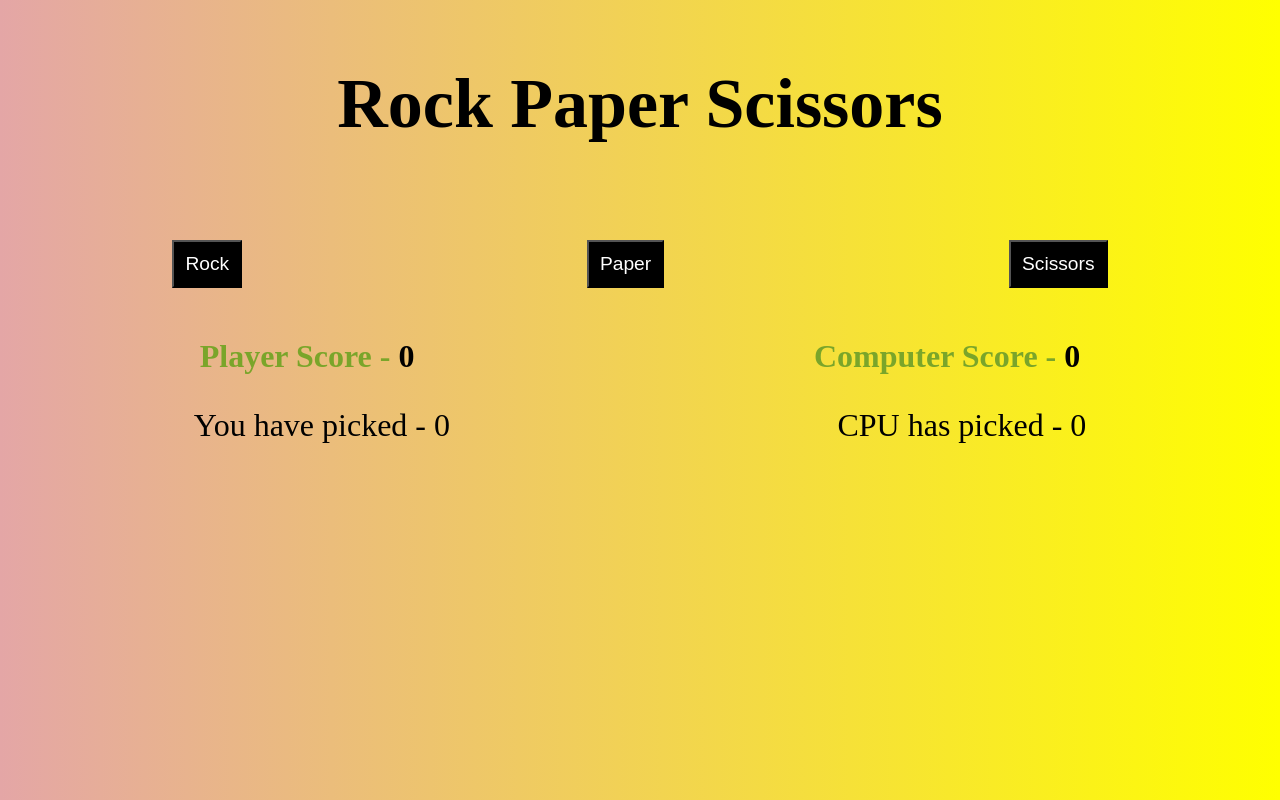
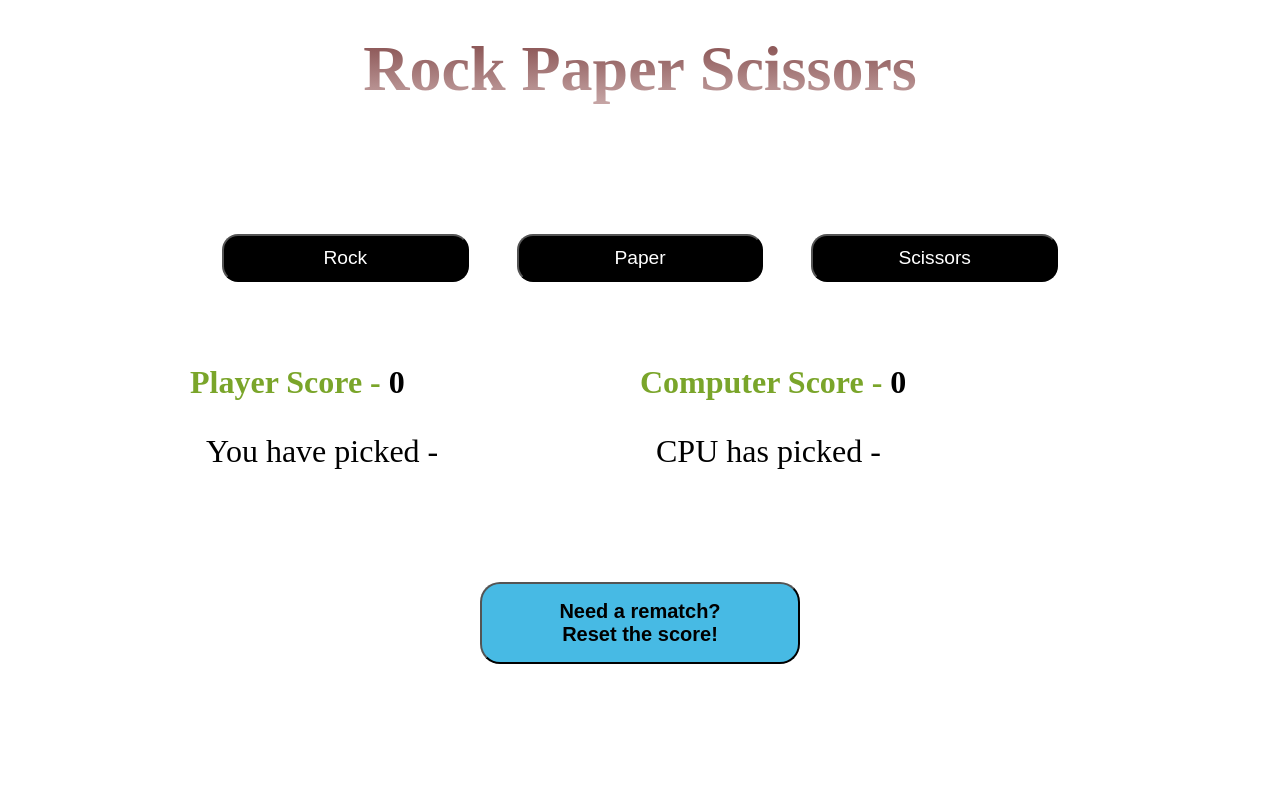
Before and after one commit to mihai-gabriel1/Rock-Paper-Scissors, a plain HTML site: page index.html in a window 1280 px wide. Drawn offline with Linux system fonts and the light colour scheme.

Commit message:
Buttons have been styled, aswell as the decissions containers. A reset score button has been added.

```diff
--- a/index.html
+++ b/index.html
@@ -32,12 +32,20 @@
 
     <div class="selectedChoices">
       <div class="playerSelected">
-        You have picked - <span id="playerpick">0</span>
+        You have picked - <span id="playerpick"></span>
       </div>
       <div class="cpuSelected">
-        CPU has picked - <span id="cpupick">0</span>
+        CPU has picked - <span id="cpupick"><em></em></span>
       </div>
     </div>
+    <div class="game-decissions">
+      <div class="playerWin">
+        <span id="playerWin"><em></em></span>
+      </div>
+      <div class="cpuWin"><span id="cpuWin"></span></div>
+      <div></div>
+    </div>
+    <button class="reset">Need a rematch? <br />Reset the score!</button>
   </body>
   <script src="script.js" defer></script>
 </html>
--- a/script.js
+++ b/script.js
@@ -69,18 +69,18 @@ function game(e) {
   console.log(e.currentTarget, "button value");
   const selectedValue = e.currentTarget.value;
   playRound(playerSelection(selectedValue), computerPlay());
-  if (computerScore > playerScore) {
-    console.log(
-      "The overall winner is the AI. Pretty shameful, don't you think?"
-    );
-    console.log("The game is over!");
-  } else if (playerScore > computerScore) {
-    console.log(`Computer Score - ${computerScore} `);
-    console.log(`Player Score - ${playerScore}`);
-  }
-  console.log("You are the overall winner! Congratulations!");
+  //   if (computerScore > playerScore) {
+  //     console.log(
+  //       "The overall winner is the AI. Pretty shameful, don't you think?"
+  //     );
+  //     console.log("The game is over!");
+  //   } else if (playerScore > computerScore) {
+  //     console.log(`Computer Score - ${computerScore} `);
+  //     console.log(`Player Score - ${playerScore}`);
+  //   }
+  //   console.log("You are the overall winner! Congratulations!");
+  // }
 }
-// game();
 
 const rockBtn = document.querySelector("#rockBtn");
 rockBtn.addEventListener("click", game);
@@ -97,6 +97,13 @@ const computerScoreHtml = document.querySelector("#computerscore");
 const playerPickHtml = document.querySelector("#playerpick");
 const cpuPickHtml = document.querySelector("#cpupick");
 
+const playerWin = document.querySelector("#playerWin");
+
+const resetBtn = document.querySelector(".reset");
+
+//refresh page for new game
+resetBtn.addEventListener("click", () => location.reload());
+
 console.log(computerScoreHtml);
 console.log(playerScoreHtml);
 
@@ -105,3 +112,14 @@ console.log(playerScoreHtml);
 // Div-uri selectii jucator, cpu
 // evidentierea butonului apasat
 // clip react
+
+// RESETSCORE FUNCTION WHEN SCORE REACHES 5;
+// TOT ATUNCI SI MESAJUL CU OVERALL WINNER SA FIE AFISAT,
+// NU DEAMPULEA CUM E ACUM
+
+// AS STATED IN THE REVISITING PAGE, TRY TO CHANGE ALL THE
+//  CONSOLE LOGS INTO DIVS, DISPLAYING INTO THE DOM
+// REFACTOR THE IFS FROM COMPUTERPLAY VS SELECTEDVALUE
+// SA FIE CODUL CAT MAI SCURT
+
+// SI DUPA, VEZI CLIPURILE DE LA DRAGOS!
--- a/style.css
+++ b/style.css
@@ -1,22 +1,25 @@
 * {
   margin: 0 auto;
-}
-
-body {
-  background-image: linear-gradient(to right, rgb(228, 166, 166), yellow);
+  box-sizing: border-box;
+  width: 900px;
 }
 
 h1 {
-  font-size: 70px;
+  font-size: 4rem;
   display: flex;
-  justify-content: space-around;
+  justify-content: center;
   align-items: center;
-  margin-top: 5%;
+  margin-top: 2rem;
+  background: -webkit-linear-gradient(rgb(127, 69, 69), rgb(200, 168, 168));
+  -webkit-background-clip: text;
+  -webkit-text-fill-color: transparent;
 }
 
 .buttons {
   display: flex;
+  gap: 3rem;
   margin-top: 6rem;
+  padding: 2rem;
 }
 
 #paperBtn,
@@ -26,6 +29,7 @@ h1 {
   font-size: 1.2rem;
   padding: 0.7rem;
   color: white;
+  border-radius: 1rem;
 }
 
 #start {
@@ -40,6 +44,7 @@ h1 {
 .score-tracker {
   display: flex;
   margin-top: 50px;
+  justify-content: center;
   font-size: 2rem;
   font-weight: bold;
   color: rgb(122, 165, 42);
@@ -55,4 +60,31 @@ h1 {
   margin-top: 2rem;
   font-size: 2rem;
   font-weight: normal;
+  margin: 1rem;
+  margin-top: 2rem;
 }
+
+.game-decissions {
+  display: flex;
+  gap: 2rem;
+  justify-content: center;
+  margin-top: 3rem;
+}
+
+#playerpick,
+#cpupick {
+  color: rgb(23, 132, 132);
+}
+
+.reset {
+  padding: 1rem;
+  border-radius: 20px;
+  display: flex;
+  justify-content: center;
+  text-align: center;
+  background-color: rgb(71, 186, 228);
+  font-weight: bold;
+  font-size: 20px;
+  width: 20rem;
+  margin-top: 4rem;
+}
```
